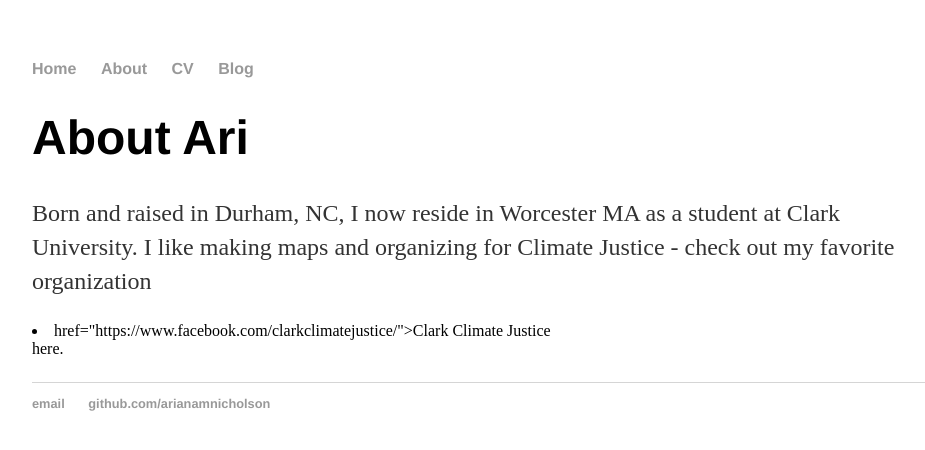
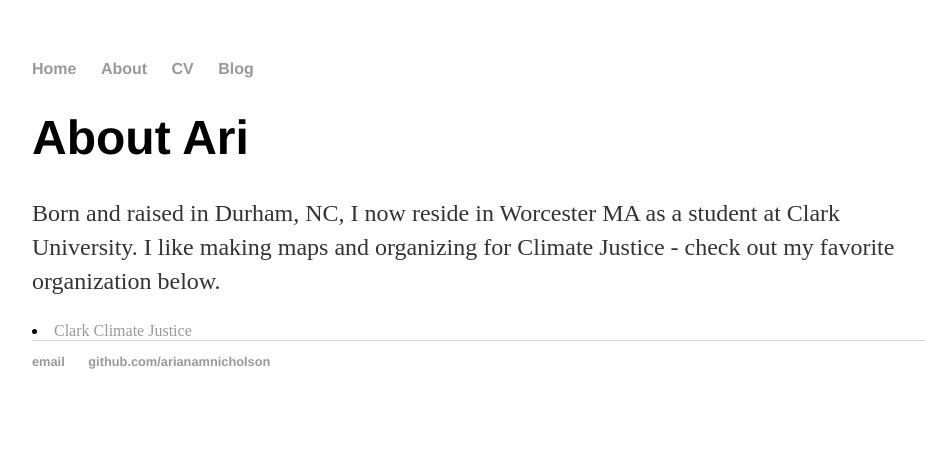
Before and after one commit to arianamnicholson/arianamnicholson.github.io, a Jekyll site: the page built from about/index.html, in a window 1280 px wide. Shown: the top 450 px of the page, without its empty margins (160-1085 px from the left). Built offline with Jekyll 4.4.1, drawn with Linux system fonts in a browser that asks for light colours.

Commit message:
Update index.html

```diff
--- a/about/index.html
+++ b/about/index.html
@@ -4,5 +4,6 @@ title: About Ari
 ---
 <div class="blurb">
 	<h1>About Ari</h1>
-	<p>Born and raised in Durham, NC, I now reside in Worcester MA as a student at Clark University. I like making maps and organizing for Climate Justice - check out my favorite organization <li> href="https://www.facebook.com/clarkclimatejustice/">Clark Climate Justice</li> here.</p>
+	<p>Born and raised in Durham, NC, I now reside in Worcester MA as a student at Clark University. I like making maps and organizing for Climate Justice - check out my favorite organization below.
+	<li><a href="https://www.facebook.com/clarkclimatejustice/">Clark Climate Justice</a></li>
 </div><!-- /.blurb -->
```
